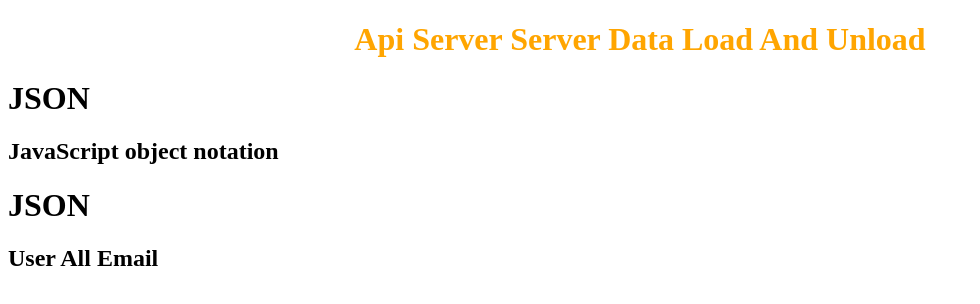
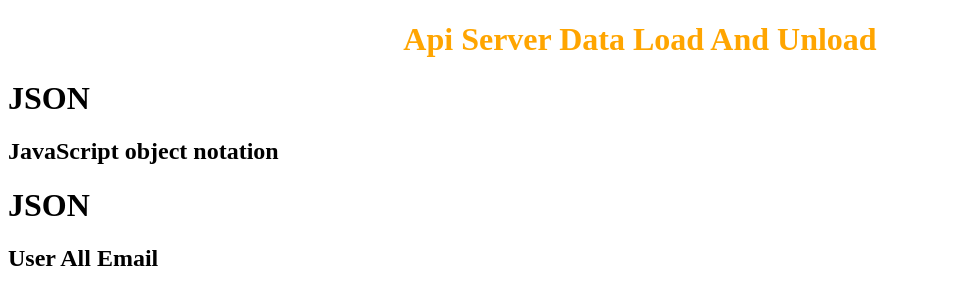
Before and after one commit to Matiur847/API, a plain HTML site: page index.html in a window 1280 px wide. Shown: the whole page, without its empty margins (0-980 px from the left). Drawn offline with Linux system fonts and the light colour scheme; no server answers.

Commit message:
API Server data

```diff
--- a/index.html
+++ b/index.html
@@ -8,7 +8,7 @@
     <title>Document</title>
 </head>
 <body>
-    <h1 class="api">api server server data load and unload</h1>
+    <h1 class="api">api server data load and unload</h1>
     <h1>JSON</h1>
     <h2>JavaScript object notation</h2>
     <ul id="user-container">
```
